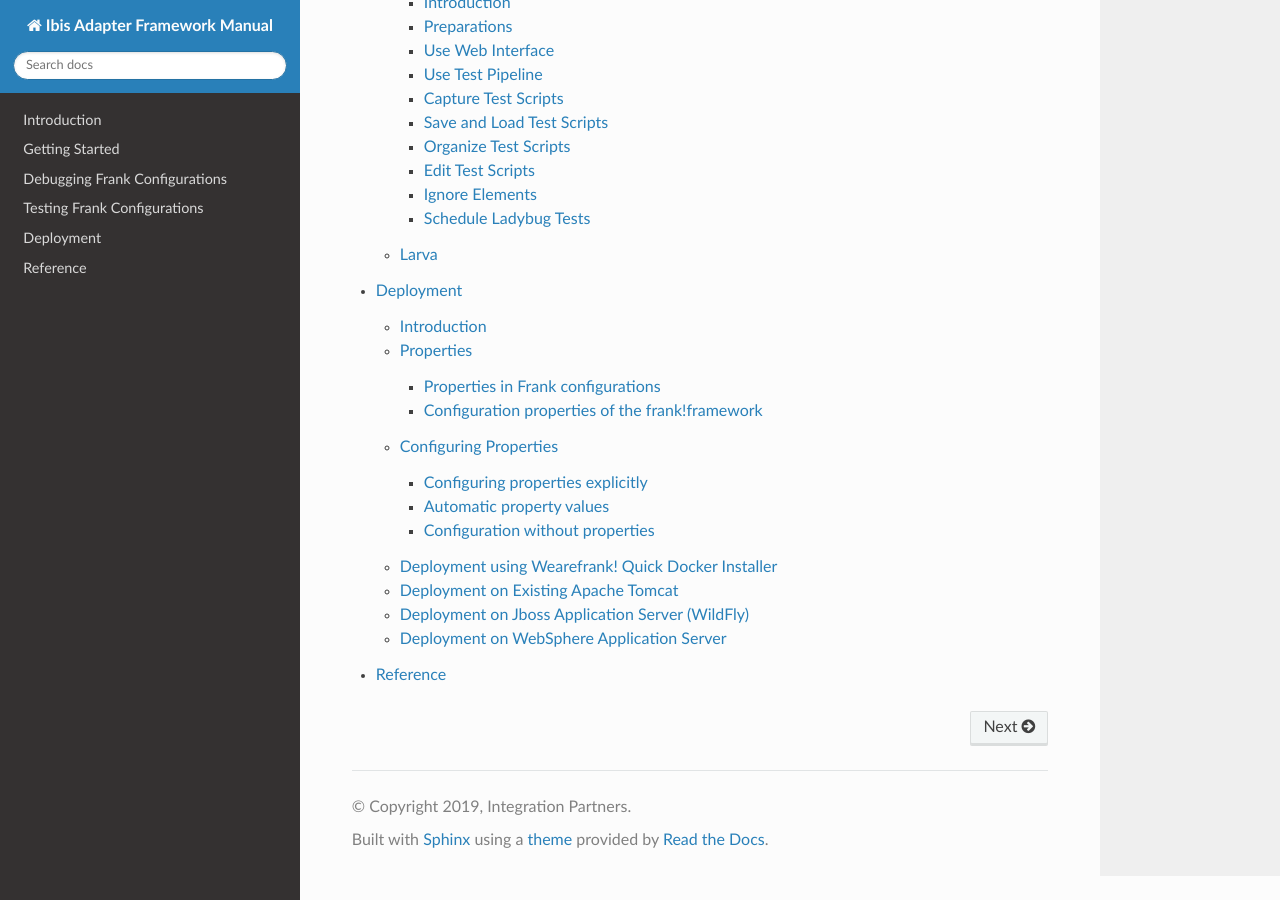
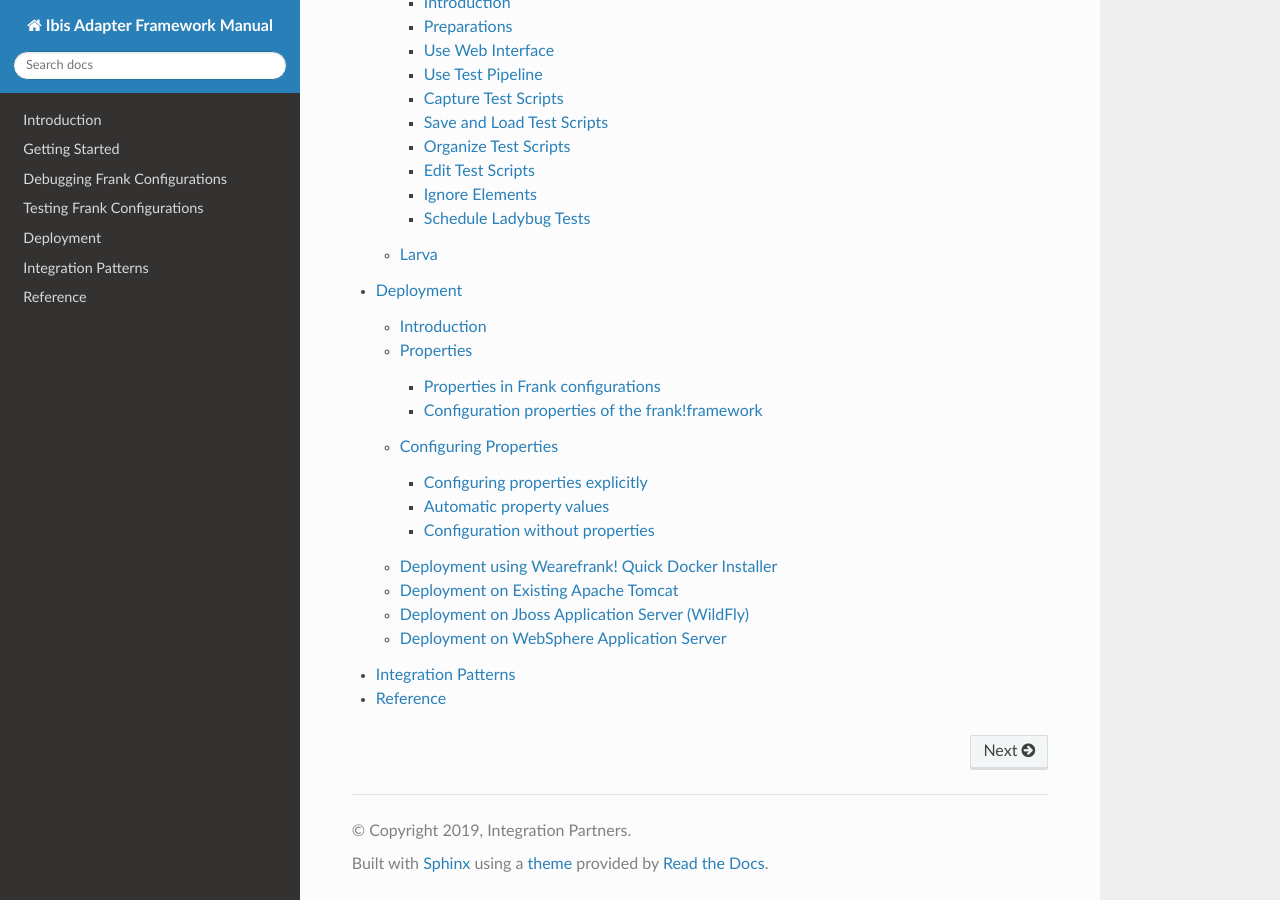
Before and after one commit to frankframework/frank-manual, a Sphinx documentation site: the page built from docs/source/index.rst, in a window 1280 px wide and 900 px high, scrolled down 865 px. Built offline with Sphinx 7.4.7 and the Read the Docs theme 2.0.0, drawn with Linux system fonts in a browser that asks for light colours.

Commit message:
Prepare section for Ger

```diff
--- a/docs/source/index.rst
+++ b/docs/source/index.rst
@@ -9,4 +9,5 @@ Ibis Adapter Framework Documentation
    debugging/debugging
    testing/testing
    deploying/deploying
+   integrationPatterns/integrationPatterns
    reference/reference
--- /dev/null
+++ b/docs/source/integrationPatterns/integrationPatterns.rst
@@ -0,0 +1,4 @@
+Integration Patterns
+====================
+
+This section will describe integration patterns.
```
